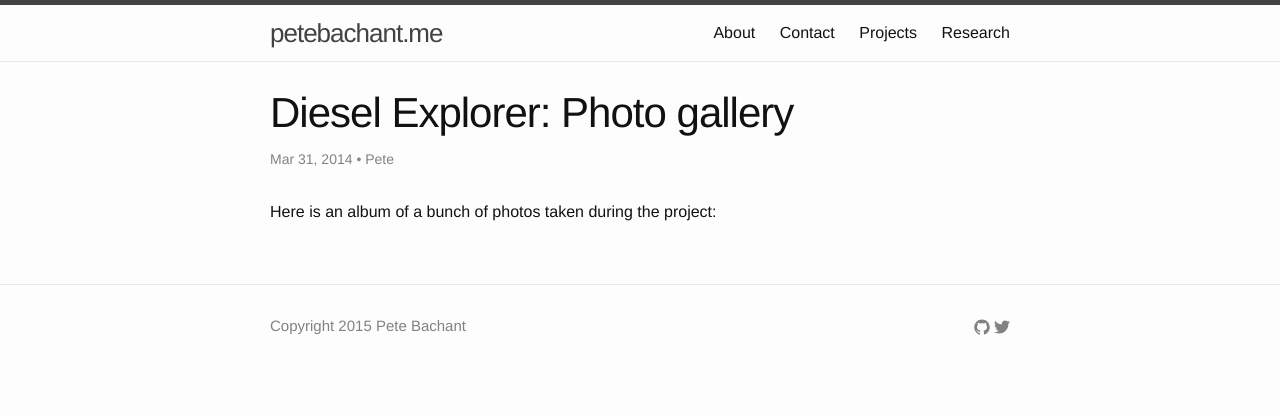
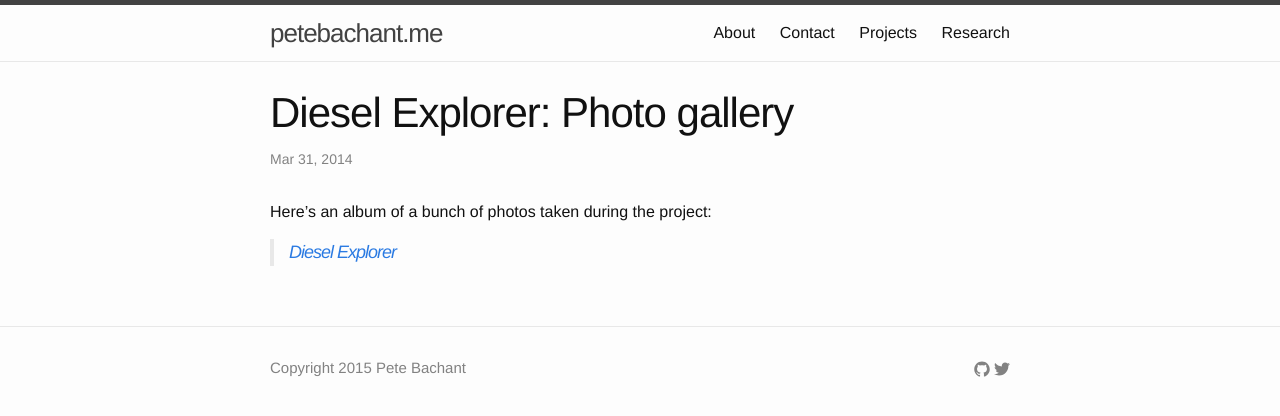
Before and after one commit to petebachant/petebachant.github.io, a Jekyll site: the page built from _posts/2014-03-31-diesel-explorer-photo-gallery.markdown, in a window 1280 px wide. Shown: the top 416 px of the page. Built offline with Jekyll 4.4.1, drawn with Linux system fonts in a browser that asks for light colours; Markdown is read by kramdown in place of the engine named in the settings; a script that is not in the unit is left out.

Commit message:
Fix up diesel Explorer photo gallery post

```diff
--- a/_posts/2014-03-31-diesel-explorer-photo-gallery.markdown
+++ b/_posts/2014-03-31-diesel-explorer-photo-gallery.markdown
@@ -1,11 +1,9 @@
 ---
-author: Pete
 comments: true
 date: 2014-03-31 00:18:16+00:00
 layout: post
 slug: diesel-explorer-photo-gallery
 title: 'Diesel Explorer: Photo gallery'
-wordpress_id: 841
 categories:
 - Diesel Explorer
 - Engineering
@@ -15,4 +13,6 @@ tags:
 - turbo diesel
 ---
 
-Here is an album of a bunch of photos taken during the project:
+Here's an album of a bunch of photos taken during the project:
+
+<blockquote class="imgur-embed-pub" lang="en" data-id="a/YLLH3"><a href="//imgur.com/a/YLLH3">Diesel Explorer</a></blockquote><script async src="//s.imgur.com/min/embed.js" charset="utf-8"></script>
```
